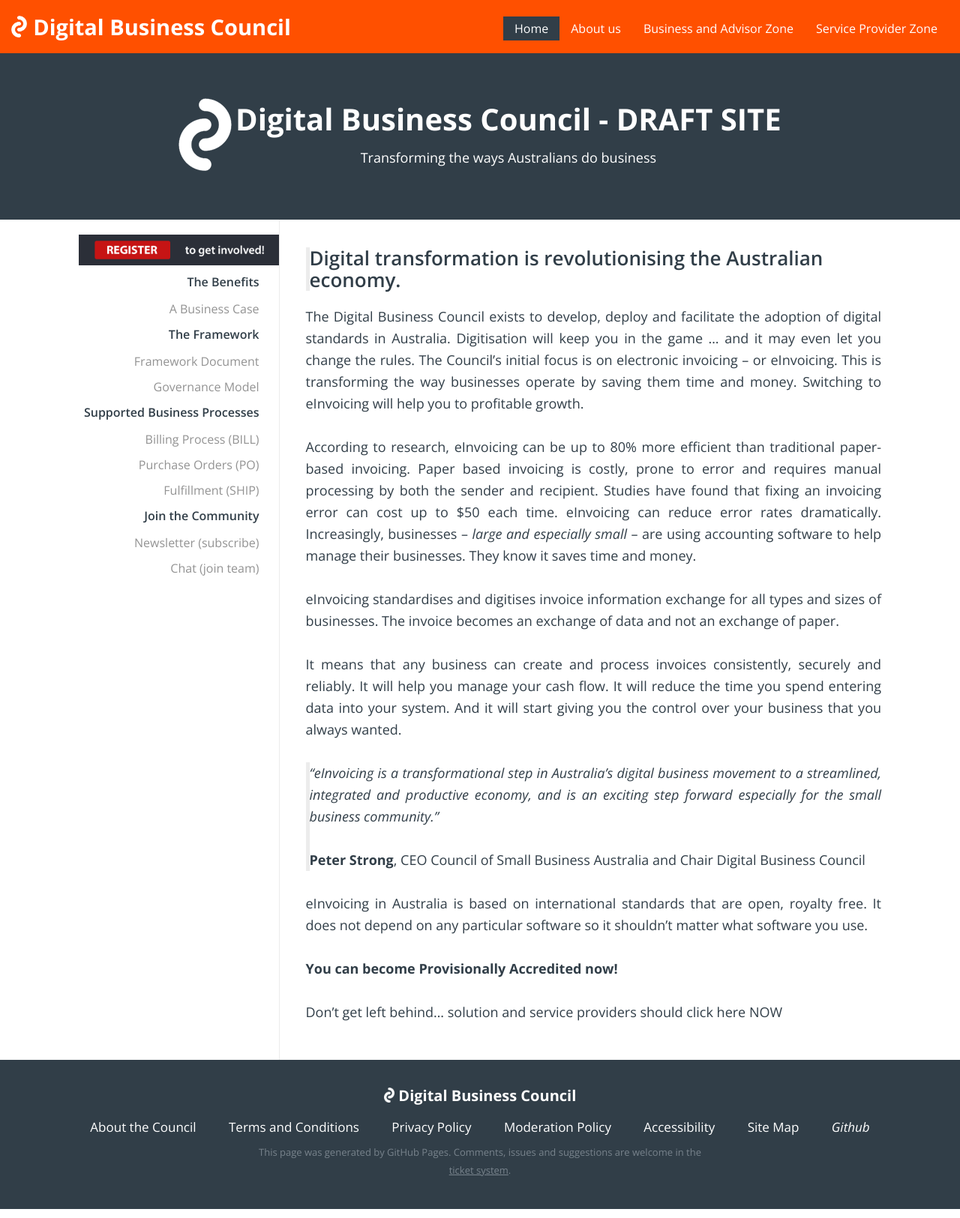
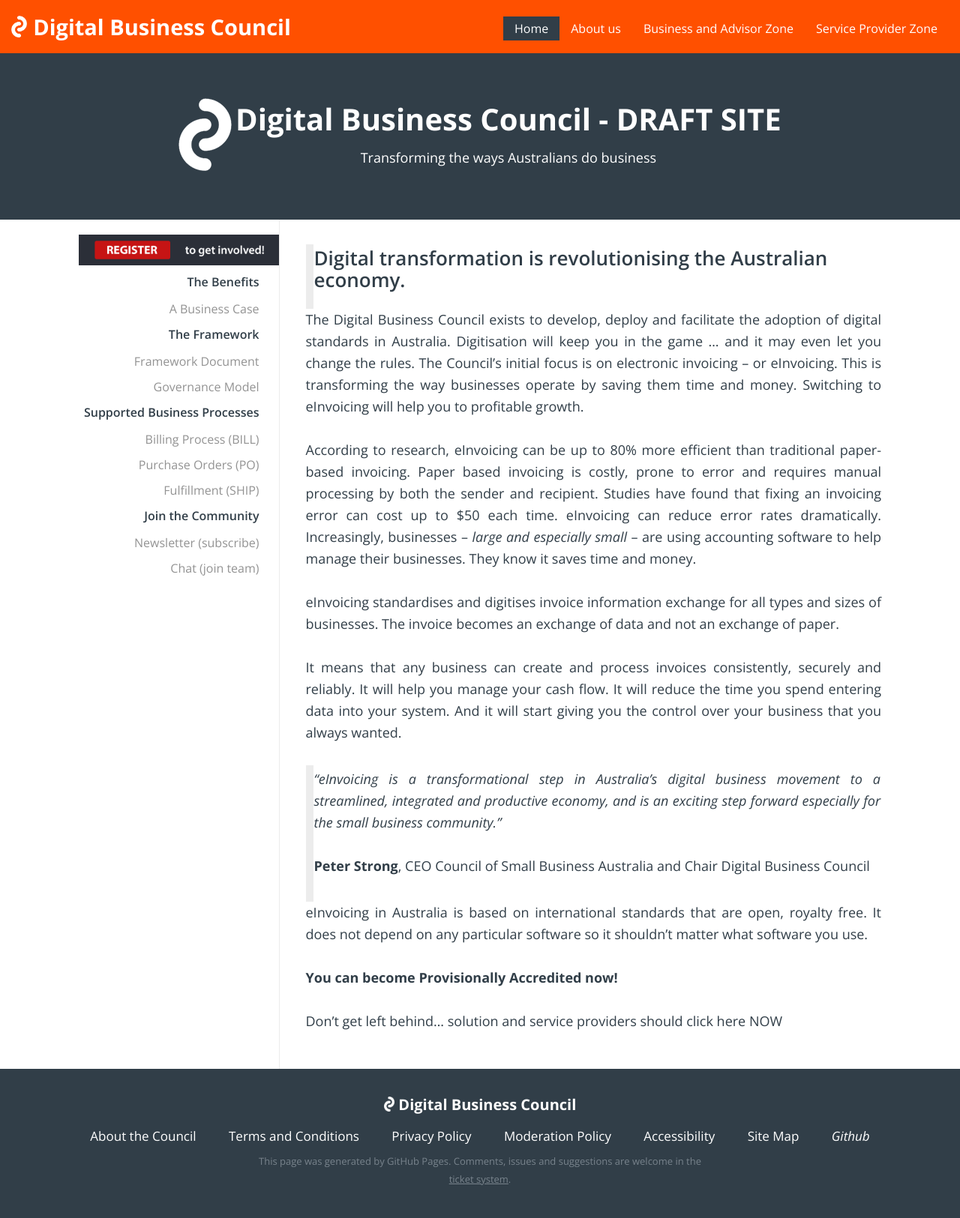
Before and after one commit to Digital-Business-Council/Digital-Business-Council.github.io, a Jekyll site: the page built from index.md, in a window 1280 px wide. Shown: the whole page at 75% size. Built offline with Jekyll 4.4.1, drawn with Linux system fonts in a browser that asks for light colours.

Commit message:
Update _content.scss

```diff
--- a/_sass/_content.scss
+++ b/_sass/_content.scss
@@ -84,7 +84,8 @@
   }
 
   blockquote {
-    border-left: 5px solid $app-light-grey;
+    border-left: 10px solid $app-light-grey;
+    padding: 4px 1px;
   }
 
 
```
